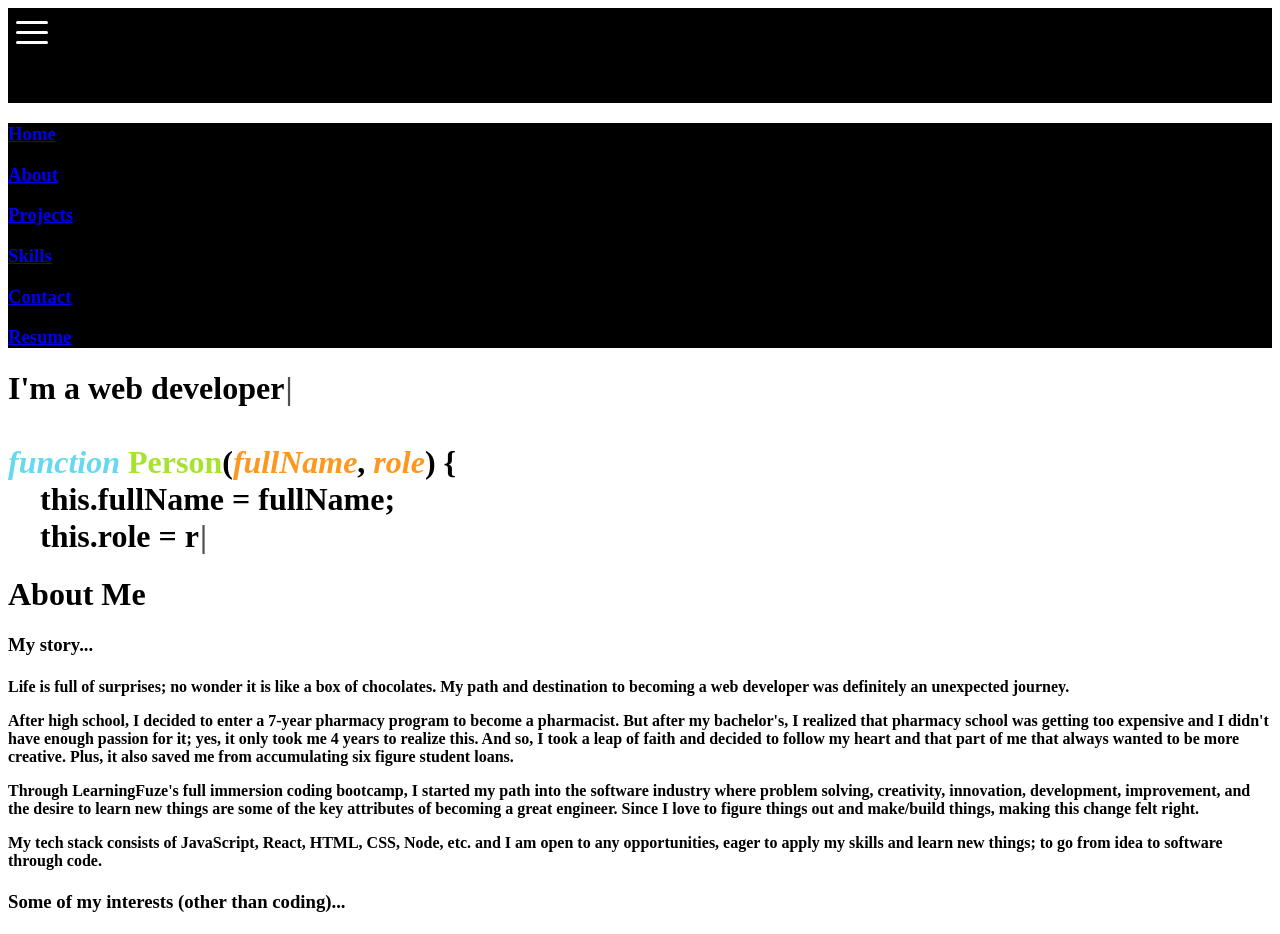
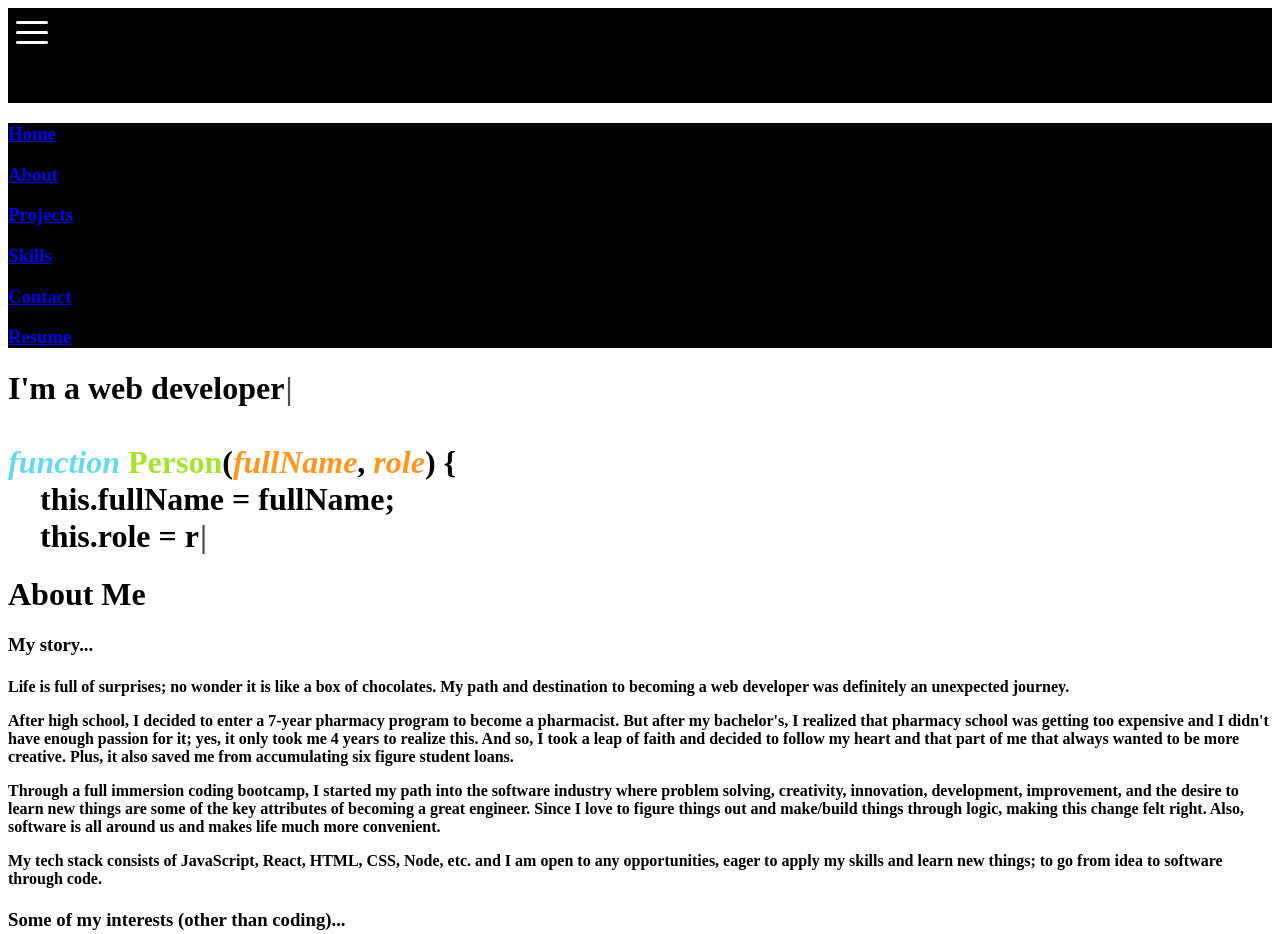
Before and after one commit to daniel-sungwon-lee/portfolio, a React app: page / in a window 1280 px wide. Shown: the top 934 px of the page. Built offline with nearby package versions, Linux system fonts and the light colour scheme; the HTML template or start-up script is replaced by a standard one.

Commit message:
about me edit

```diff
--- a/src/about.jsx
+++ b/src/about.jsx
@@ -27,12 +27,13 @@ export default function About(props){
               creative. Plus, it also saved me from accumulating six figure student loans.
               </p>
               <p>
-              Through LearningFuze's full immersion coding bootcamp, I started
+              Through a full immersion coding bootcamp, I started
               my path into the software industry where problem solving, creativity,
               innovation, development, improvement, and the desire to
               learn new things are some of the key attributes of
               becoming a great engineer. Since I love to figure things
-              out and make/build things, making this change felt right.
+              out and make/build things through logic, making this change felt right.
+              Also, software is all around us and makes life much more convenient.
               </p>
               <p>
               My tech stack consists of JavaScript, React, HTML, CSS,
```
